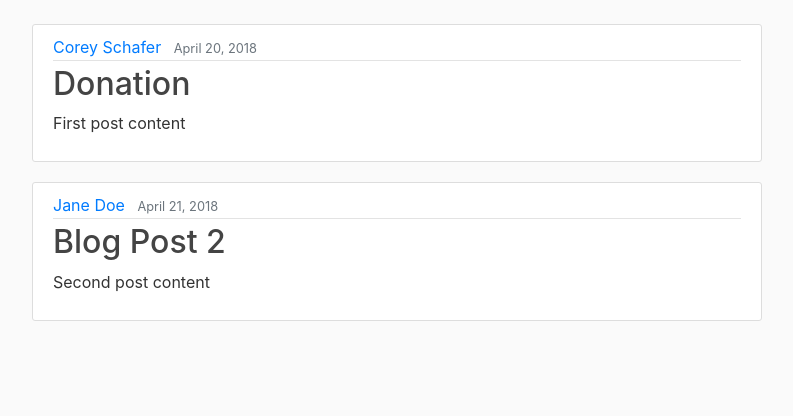
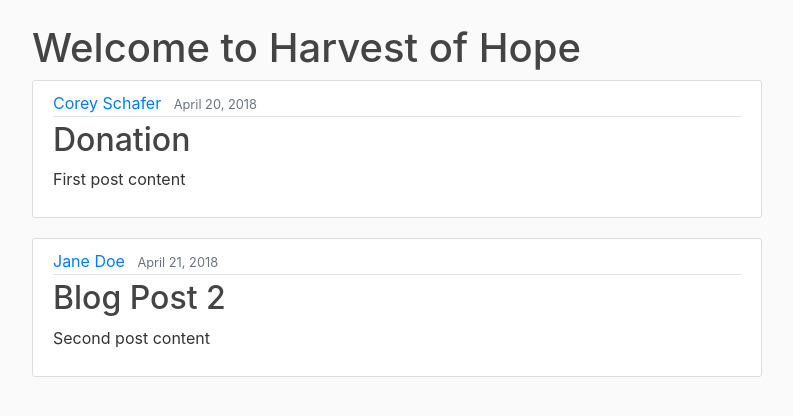
Before and after one commit to KeutlwileCodestuff/charityWeb, a Flask app: page / in a window 1280 px wide. Shown: the part 56-472 px from the top of the page, without its empty margins (53-846 px from the left). Run offline with Flask 3, Linux system fonts and the light colour scheme; some libraries are stand-ins or nearby versions.

Commit message:
can commit

```diff
--- a/templates/home.html
+++ b/templates/home.html
@@ -1,5 +1,10 @@
 {% extends "layout.html" %}
 {% block content %}
+<!-- home page -->
+
+<!-- Welcome Message -->
+<h1>Welcome to Harvest of Hope</h1>
+
 {% for post in posts %}
     <article class="media content-section">
       <div class="media-body">
@@ -11,5 +16,6 @@
         <p class="article-content">{{ post.content }}</p>
       </div>
     </article>
+
 {% endfor %}
 {% endblock content %}
```
Lines whose indentation alone changed are shown as unchanged.
